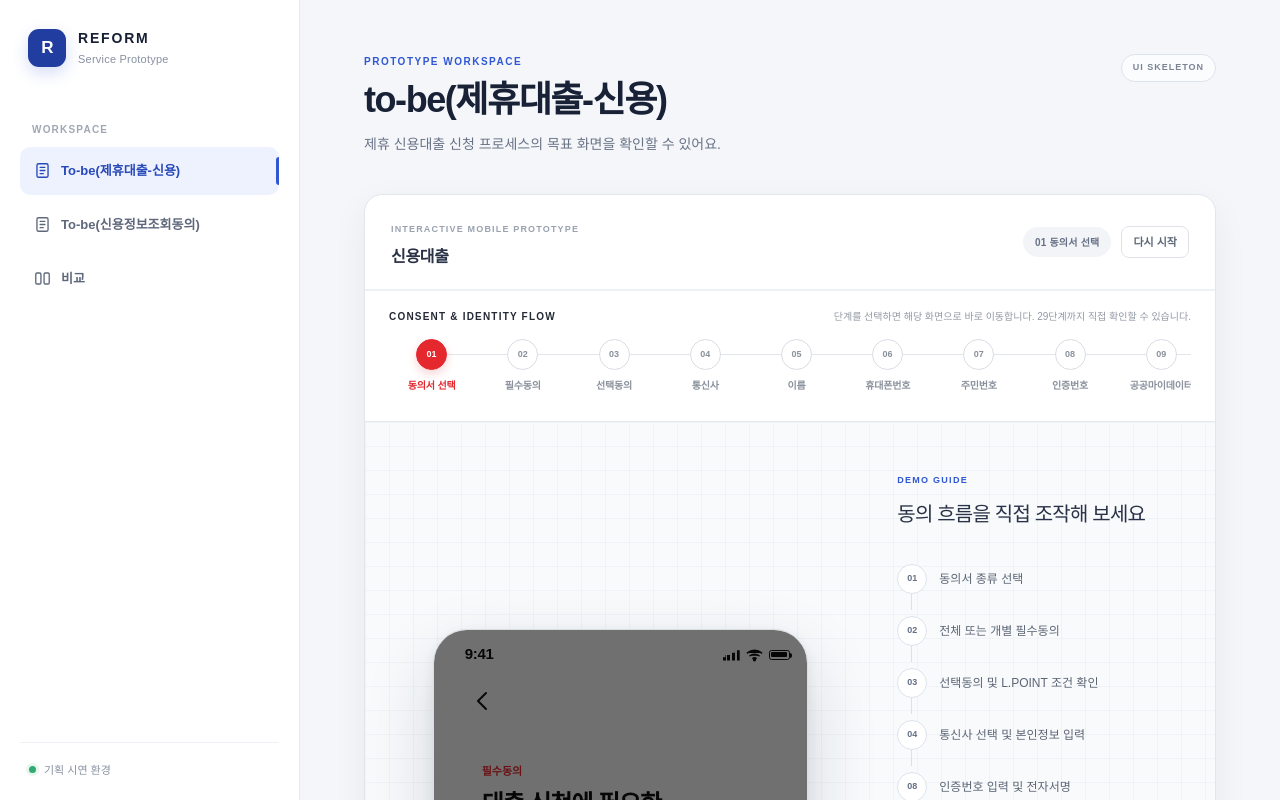
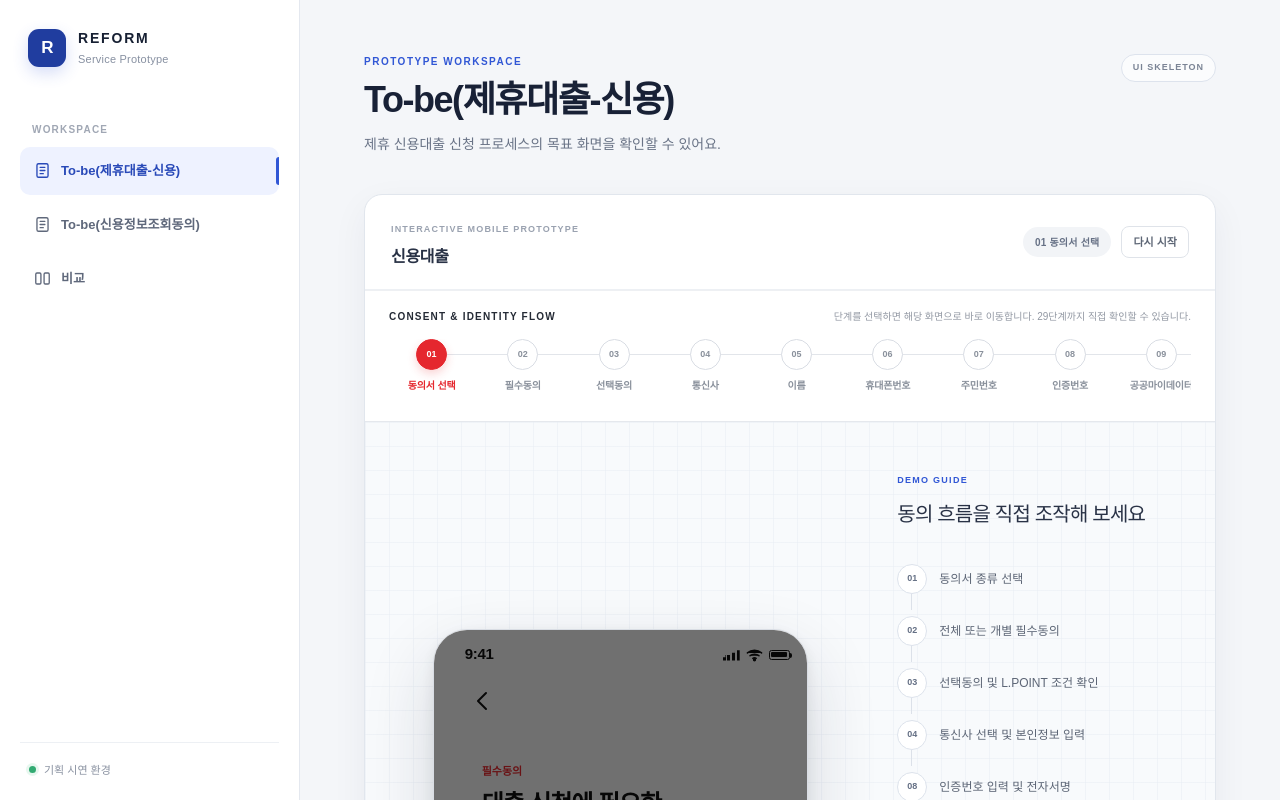
Before and after one commit to overbold12/1.reform, a Next.js app: page / in a window 1280 px wide. Shown: the top 800 px of the page. Built offline with nearby package versions, Linux system fonts and the light colour scheme.

Commit message:
항목 단순 자구 수정_v2

```diff
--- a/app/components/app-shell.tsx
+++ b/app/components/app-shell.tsx
@@ -15,12 +15,12 @@ const pageInformation: Record<
 > = {
   "affiliate-credit": {
     eyebrow: "PROTOTYPE WORKSPACE",
-    title: "to-be(제휴대출-신용)",
+    title: "To-be(제휴대출-신용)",
     description: "제휴 신용대출 신청 프로세스의 목표 화면을 확인할 수 있어요.",
   },
   "credit-consent": {
     eyebrow: "PROTOTYPE WORKSPACE",
-    title: "to-be(신용정보조회동의)",
+    title: "To-be(신용정보조회동의)",
     description: "신용정보조회동의 프로토타입을 구성할 영역입니다.",
   },
   comparison: {
@@ -51,7 +51,7 @@ export function AppShell() {
               <ToBePanel />
             ) : activeMenu === "credit-consent" ? (
               <EmptyWorkspace
-                label="to-be(신용정보조회동의)"
+                label="To-be(신용정보조회동의)"
                 description="아직 구현된 화면이 없습니다."
               />
             ) : (
```
